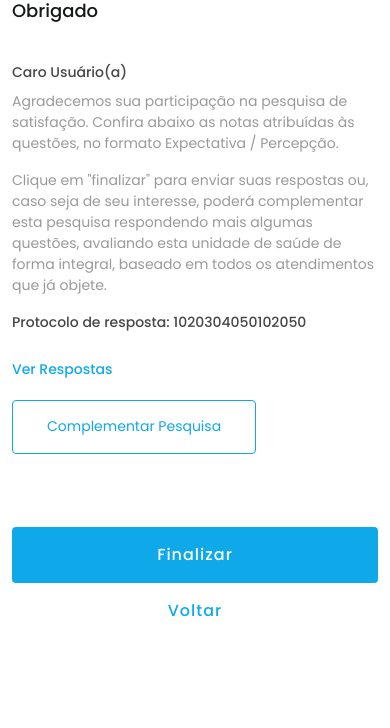
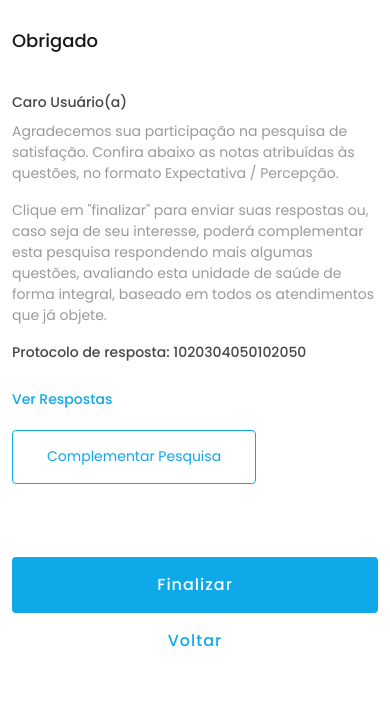
Before and after one commit to Davix5/davix5.github.io, a PHP site: page /telaFinal.html in a window 390 px wide. Shown: the top 728 px of the page. Run offline with PHP 8.4, Linux system fonts and the light colour scheme.

Commit message:
Update telaFinal.css

```diff
--- a/Telas/assets/css/telaFinal.css
+++ b/Telas/assets/css/telaFinal.css
@@ -732,6 +732,13 @@ h6 {
 section {
 	padding: 30px 0;
 	overflow: hidden;
+}
+
+@media (max-width:520px) {
+	section {
+		padding: 60px 0;
+		overflow: hidden;
+	}
 }
 
 .section-bg {
```
